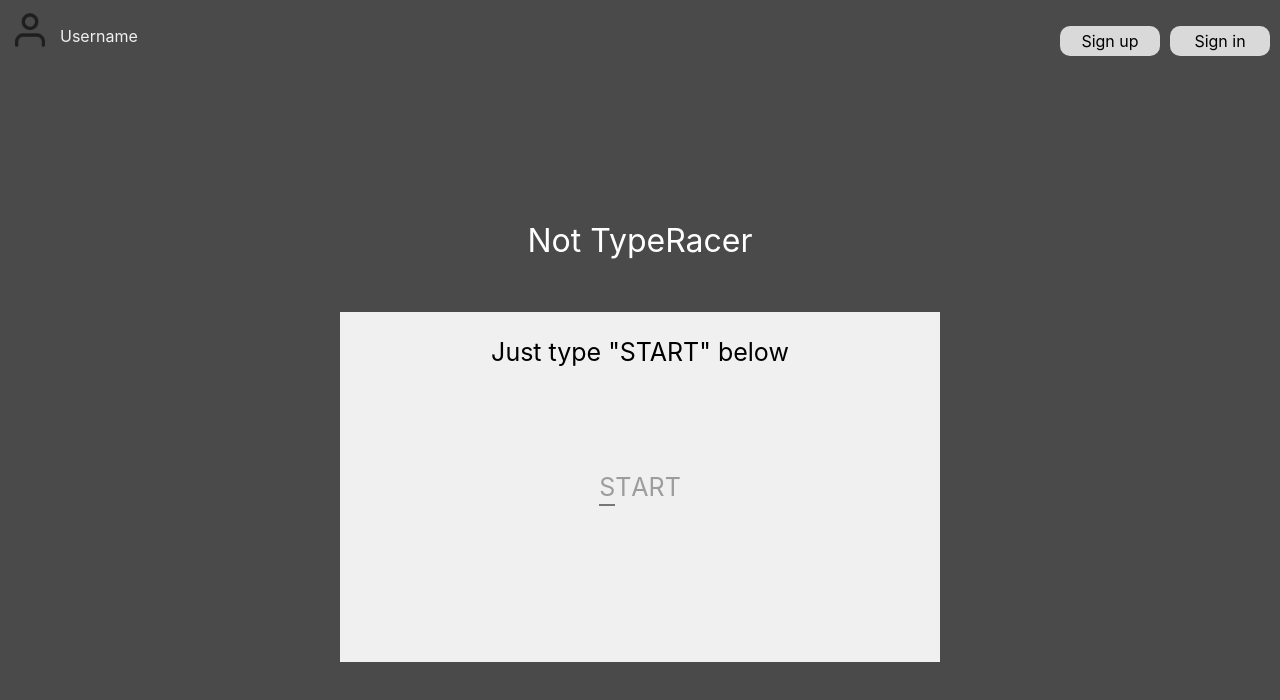
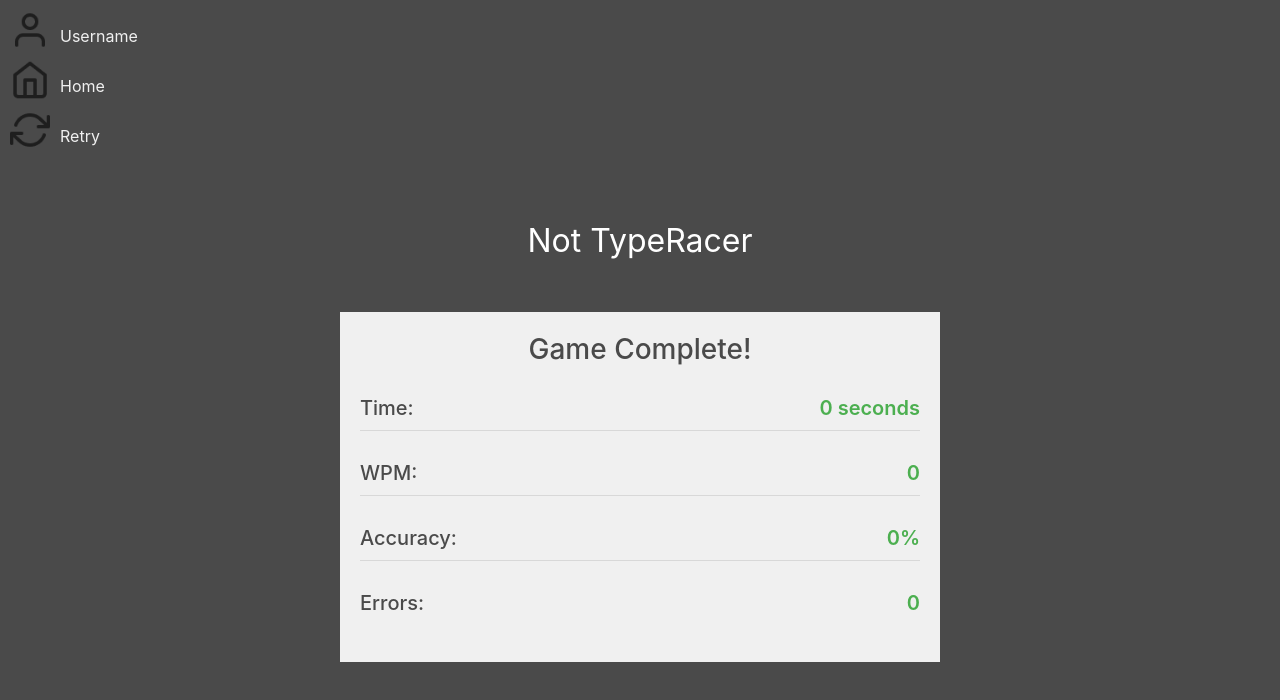
Before and after one commit to DarrenPorciello/type-racer-rework, a React (Create React App) app: page /end in a window 1280 px wide. Before the commit this address led to /. Shown: the top 700 px of the page. Built offline with nearby package versions, Linux system fonts and the light colour scheme.

Commit message:
connected the home page and game to endpage, and made home/retry buttons functional

```diff
--- a/src/App.css
+++ b/src/App.css
@@ -334,3 +334,41 @@
     transform: rotate(360deg);
   }
 }
+
+/* End page styles */
+.statsContainer {
+  display: flex;
+  flex-direction: column;
+  gap: 20px;
+  padding: 20px;
+  color: #4A4A4A;
+  font-family: Inter;
+}
+
+.statsContainer h2 {
+  margin: 0;
+  font-size: 28px;
+  font-weight: 500;
+}
+
+.statRow {
+  display: flex;
+  justify-content: space-between;
+  align-items: center;
+  font-size: 20px;
+  padding: 10px 0;
+  border-bottom: 1px solid rgba(0, 0, 0, 0.1);
+}
+
+.statRow:last-child {
+  border-bottom: none;
+}
+
+.statRow span:first-child {
+  font-weight: 500;
+}
+
+.statRow span:last-child {
+  color: #4CAF50;
+  font-weight: 600;
+}
--- /dev/null
+++ b/src/EndPage.js
@@ -0,0 +1,72 @@
+import userPNG from './User.png'
+import homePNG from './Home.png'
+import retryPNG from './Refresh cw.png'
+import './App.css';
+import { useNavigate, useLocation } from 'react-router-dom';
+
+function EndPage() {
+  const navigate = useNavigate();
+  const location = useLocation();
+  const stats = location.state?.stats || {
+    time: 0,
+    wpm: 0,
+    accuracy: 0,
+    errors: 0
+  };
+
+  const handleRetry = () => {
+    navigate('/game');
+  };
+
+  const handleHome = () => {
+    navigate('/');
+  };
+
+  return (
+    <div className="App">
+      <div className='ProfileContainer'>
+        <img className='profileImage' src={userPNG} alt="User profile" />
+        <p className='userNameText'> Username </p>
+      </div>
+
+      <div className='homeContainer'>
+        <img className='homeImage' src={homePNG} alt="Home" onClick={handleHome} />
+        <p className='userNameText'> Home </p>
+      </div>
+
+      <div className='retryContainer'>
+        <img className='retryImage' src={retryPNG} alt="Retry" onClick={handleRetry} />
+        <p className='userNameText'> Retry </p>
+      </div>
+
+      <header className="App-header">
+        <div className='appTitle'>
+          <p>Not TypeRacer</p>
+        </div>
+        <div className='textBoxSpace'>
+          <div className='statsContainer'>
+            <h2>Game Complete!</h2>
+            <div className='statRow'>
+              <span>Time:</span>
+              <span>{stats.time} seconds</span>
+            </div>
+            <div className='statRow'>
+              <span>WPM:</span>
+              <span>{stats.wpm}</span>
+            </div>
+            <div className='statRow'>
+              <span>Accuracy:</span>
+              <span>{stats.accuracy}%</span>
+            </div>
+            <div className='statRow'>
+              <span>Errors:</span>
+              <span>{stats.errors}</span>
+            </div>
+          </div>
+        </div>
+      </header>
+    </div>
+  );
+}
+
+export default EndPage;
--- a/src/Game.js
+++ b/src/Game.js
@@ -4,30 +4,57 @@ import retryPNG from './Refresh cw.png'
 import blackStarPNG from './Star 1.png'
 import redStarPNG from './Star 2.png'
 import './App.css';
-import { useState, useRef } from 'react';
+import { useState, useRef, useEffect } from 'react';
 import { useNavigate } from 'react-router-dom';
 
 function Game() {
   const [inputText, setInputText] = useState('');
   const [isFocused, setIsFocused] = useState(false);
+  const [startTime, setStartTime] = useState(null);
+  const [errors, setErrors] = useState(0);
   const inputRef = useRef(null);
   const navigate = useNavigate();
   // The target text that users need to type
-  const targetText = "Aliquam malesuada euismod urna at tincidunt. Donec sit amet laoreet ";
+  const targetText = "Aliquam malesuada euismod urna at tincidunt. Donec sit amet laoreet";
 
   const handleContainerClick = () => {
     inputRef.current?.focus();
+  };
+
+  const calculateStats = () => {
+    const timeElapsed = (Date.now() - startTime) / 1000; // Convert to seconds
+    const wordsTyped = inputText.split(' ').length;
+    const minutes = timeElapsed / 60;
+    const wpm = Math.round(wordsTyped / minutes);
+    const accuracy = Math.round(((inputText.length - errors) / inputText.length) * 100);
+
+    return {
+      time: Math.round(timeElapsed),
+      wpm,
+      accuracy,
+      errors
+    };
   };
 
   const handleInputChange = (e) => {
     const text = e.target.value;
     setInputText(text);
 
-    // If user completes the entire text, redirect after delay
+    // Start timing when user starts typing
+    if (!startTime) {
+      setStartTime(Date.now());
+    }
+
+    // Count errors
+    const newErrors = text.split('').reduce((acc, char, i) => {
+      return acc + (char !== targetText[i] ? 1 : 0);
+    }, 0);
+    setErrors(newErrors);
+
+    // If user completes the entire text, redirect to end page
     if (text === targetText) {
-      setTimeout(() => {
-        navigate('/start');
-      }, 500);
+      const stats = calculateStats();
+      navigate('/end', { state: { stats } });
     }
   };
 
--- a/src/index.js
+++ b/src/index.js
@@ -6,6 +6,7 @@ import Start from './Start';
 import Start2 from './Start2';
 import Instruction from './Instruction';
 import Game from './Game';
+import EndPage from './EndPage';
 import { BrowserRouter, Routes, Route, Navigate } from 'react-router-dom';
 import reportWebVitals from './reportWebVitals';
 
@@ -19,6 +20,7 @@ root.render(
         <Route path="/start-2" element={<Start2 />} />
         <Route path="/instruction" element={<Instruction />} />
         <Route path="/game" element={<Game />} />
+        <Route path="/end" element={<EndPage />} />
         <Route path="*" element={<Navigate to="/" replace />} />
       </Routes>
     </BrowserRouter>
```
